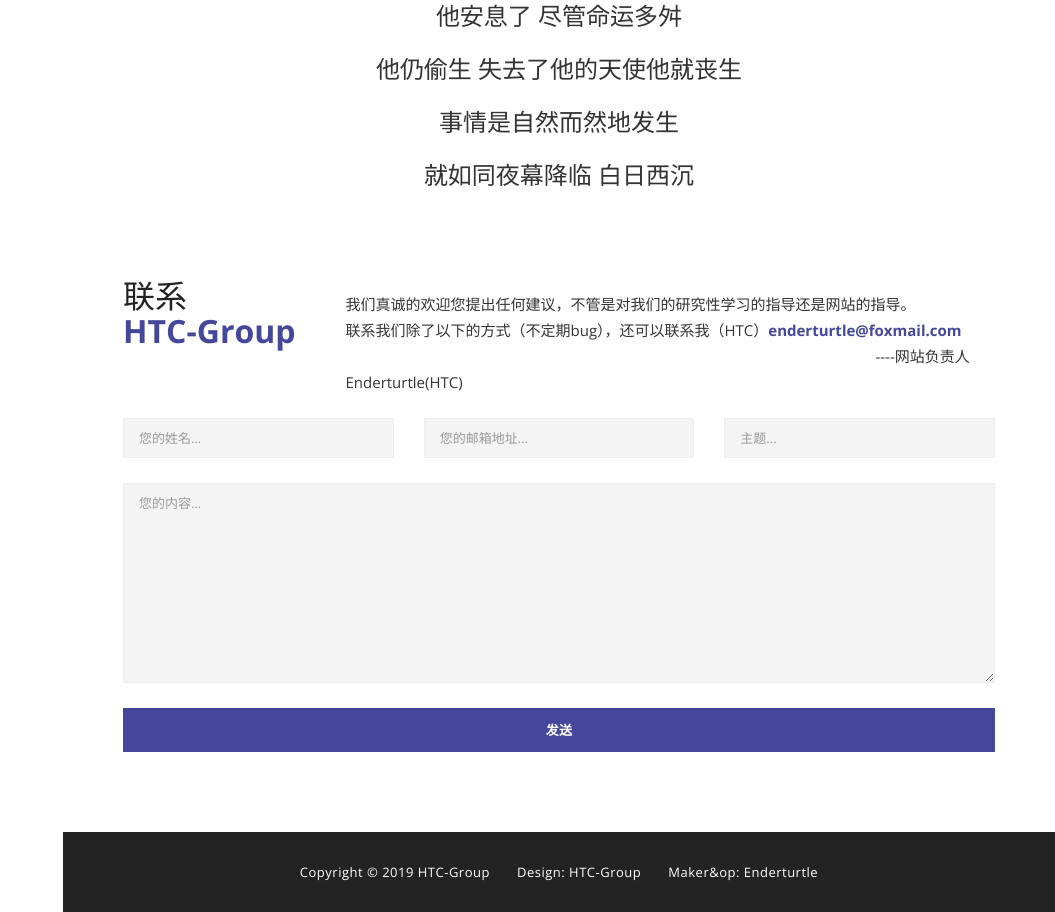
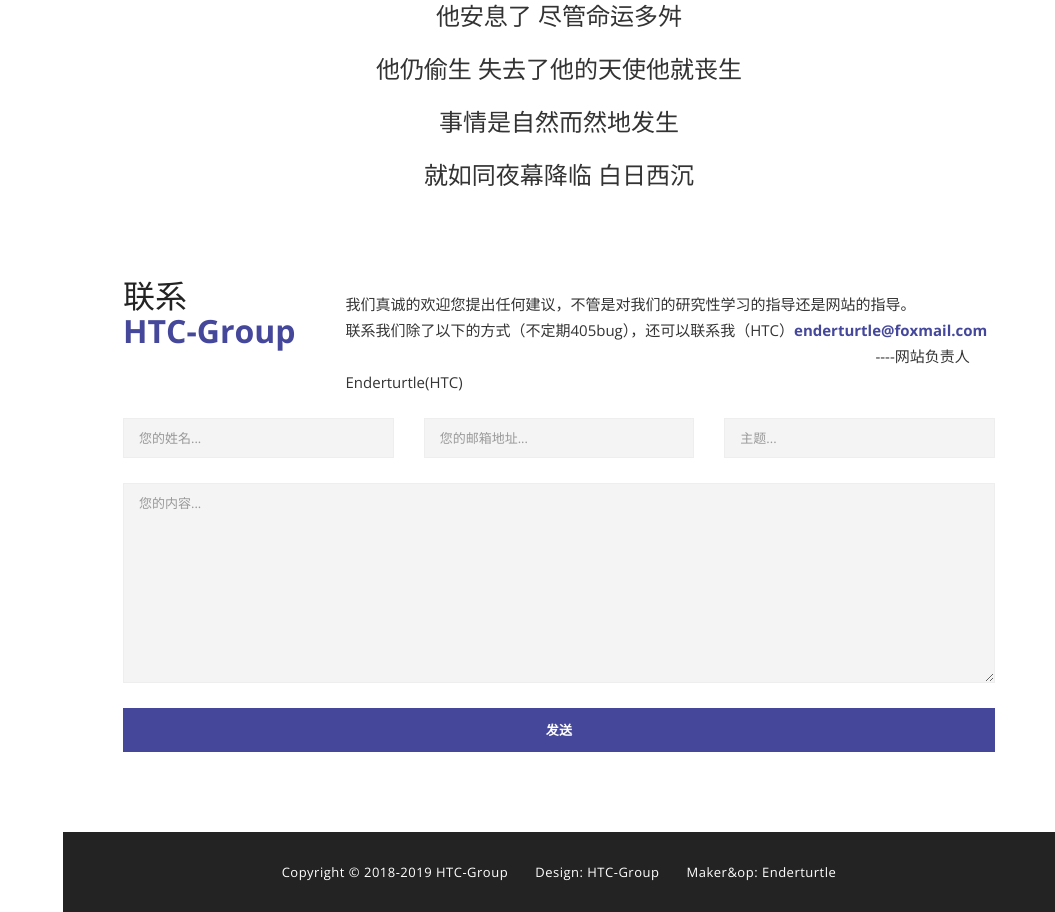
Before and after one commit to EnderturtleOrz/HTC-Group.github.io, a plain HTML site: page index.html in a window 1280 px wide. Shown: the part 4566-5478 px from the top of the page, without its empty margins (225-1280 px from the left). Drawn offline with nearby package versions, Linux system fonts and the light colour scheme.

Commit message:
Update index.html

```diff
--- a/index.html
+++ b/index.html
@@ -588,7 +588,7 @@
                     <div class="section-heading">
                         <h1>联系<br><em>HTC-Group</em></h1>
                         <p>我们真诚的欢迎您提出任何建议，不管是对我们的研究性学习的指导还是网站的指导。
-                        <br>联系我们除了以下的方式（不定期bug），还可以联系我（HTC）<em>enderturtle@foxmail.com</em>
+                        <br>联系我们除了以下的方式（不定期405bug），还可以联系我（HTC）<em>enderturtle@foxmail.com</em>
                         <br>&nbsp;&nbsp;&nbsp;&nbsp;&nbsp;&nbsp;&nbsp;&nbsp;&nbsp;&nbsp;&nbsp;&nbsp;&nbsp;&nbsp;&nbsp;&nbsp;&nbsp;&nbsp;&nbsp;&nbsp;&nbsp;&nbsp;&nbsp;&nbsp;&nbsp;&nbsp;&nbsp;&nbsp;&nbsp;&nbsp;&nbsp;&nbsp;&nbsp;&nbsp;&nbsp;&nbsp;&nbsp;&nbsp;&nbsp;&nbsp;&nbsp;&nbsp;&nbsp;&nbsp;&nbsp;&nbsp;&nbsp;&nbsp;&nbsp;&nbsp;&nbsp;&nbsp;&nbsp;&nbsp;&nbsp;&nbsp;&nbsp;&nbsp;&nbsp;&nbsp;&nbsp;&nbsp;&nbsp;&nbsp;&nbsp;&nbsp;&nbsp;&nbsp;&nbsp;&nbsp;&nbsp;&nbsp;&nbsp;&nbsp;&nbsp;&nbsp;&nbsp;&nbsp;&nbsp;&nbsp;&nbsp;&nbsp;&nbsp;&nbsp;&nbsp;&nbsp;&nbsp;&nbsp;&nbsp;&nbsp;&nbsp;&nbsp;&nbsp;&nbsp;&nbsp;&nbsp;&nbsp;&nbsp;&nbsp;&nbsp;&nbsp;&nbsp;&nbsp;&nbsp;&nbsp;&nbsp;&nbsp;&nbsp;&nbsp;&nbsp;&nbsp;&nbsp;&nbsp;&nbsp;&nbsp;&nbsp;&nbsp;&nbsp;&nbsp;&nbsp;&nbsp;&nbsp;&nbsp;&nbsp;&nbsp;&nbsp;&nbsp;&nbsp;&nbsp;&nbsp;&nbsp;&nbsp;&nbsp;&nbsp;&nbsp;&nbsp;----网站负责人Enderturtle(HTC)</p>
 
                     </div>
@@ -626,7 +626,7 @@
                 </div>
             </section>
             <section class="footer">
-                <p>Copyright &copy; 2019 HTC-Group &nbsp; &nbsp; &nbsp; Design: HTC-Group &nbsp; &nbsp; &nbsp; Maker&op: Enderturtle</p>
+                <p>Copyright &copy; 2018-2019 HTC-Group &nbsp; &nbsp; &nbsp; Design: HTC-Group &nbsp; &nbsp; &nbsp; Maker&op: Enderturtle</p>
             </section>
         </div>
 
```
